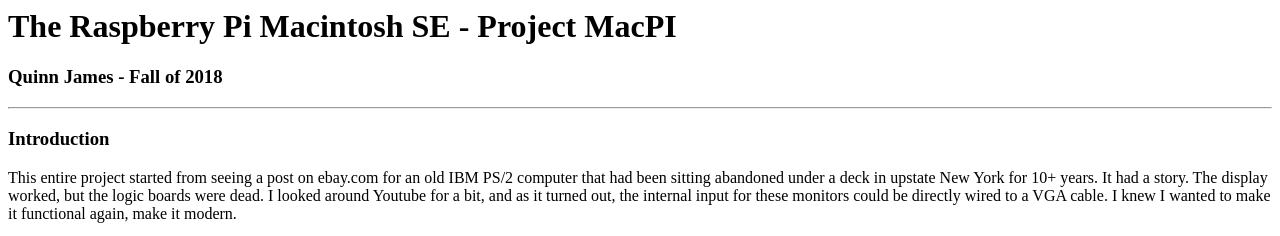
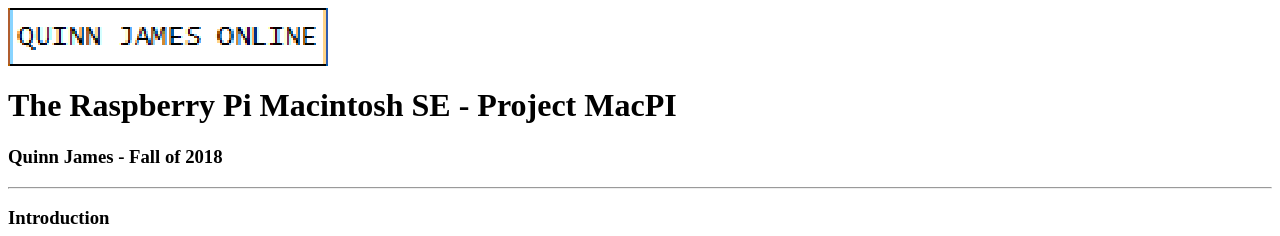
Before and after one commit to qcjames53/qcjames53, a plain HTML site: page macpi/index.html in a window 1280 px wide. Shown: the top 236 px of the page. Drawn offline with Linux system fonts and the light colour scheme.

Commit message:
Update index.html

```diff
--- a/macpi/index.html
+++ b/macpi/index.html
@@ -5,6 +5,7 @@
 		<title>The Raspberry Pi Macintosh SE - Project MacPI</title>
 	</head>
 	<body>
+		<a href="/"><img src="/images/logo.png"></a>
 		<h1>The Raspberry Pi Macintosh SE - Project MacPI</h1>
 		<h3>Quinn James - Fall of 2018</h3>
 
```
